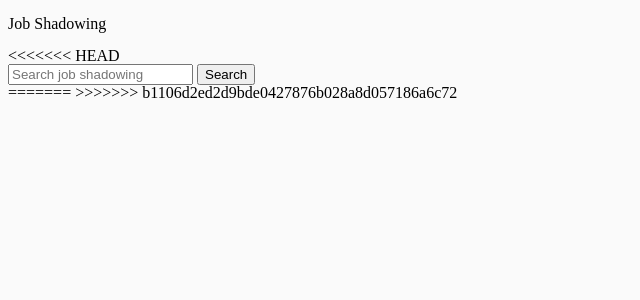
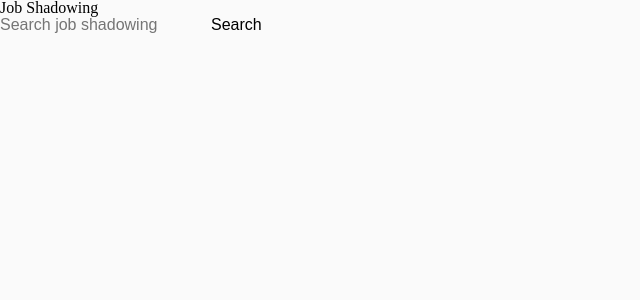
Before and after one commit to JOSH-G9/josh, a PHP site: page / in a window 1280 px wide. Shown: the top 300 px of the page, without its empty margins (0-640 px from the left). Run offline with PHP 8.4, Linux system fonts and the light colour scheme.

Commit message:
Commit random

```diff
--- a/html/index.php
+++ b/html/index.php
@@ -10,17 +10,19 @@
  <p id="titleName">Job Shadowing</p>
       </header>
       <div id="main">
-<<<<<<< HEAD
         <div id="search">
             <form action = "http://www.example.com/search.php" method = "post">
                 <input class="search_input" maxlength="50" autocomplete="off" name="SearchHome" type = "text" placeholder = "Search job shadowing"/>
                 <input class="search_button" type = "submit" value = "Search"/>
             </form>
         </div>
-=======
->>>>>>> b1106d2ed2d9bde0427876b028a8d057186a6c72
       </div>
-      <footer></footer>
+      <footer>
+        <?php
+        $db = new Connection();
+
+        ?>
+      </footer>
     </div>
   </body>
 </html>
--- a/views/css/styles.css
+++ b/views/css/styles.css
@@ -1,5 +1,3 @@
-<<<<<<< HEAD
-=======
 /*------------------- RESET OF STYLES IN EVERY BROWSER ---------------------------*/
 html, body, div, span, applet, object, iframe, h1, h2, h3, h4, h5, h6, p, blockquote, pre,
 a, abbr, acronym, address, big, cite, code, del, dfn, em, font, img, ins, kbd, q, s, samp,
@@ -45,4 +43,3 @@ body {
 .container #branding h1 {
     margin: 0;
 }
->>>>>>> 2646a595be6a1fb6dec93e90dfecd466144f5758
```
Also changed, not shown: views/styles/styles.css (added).
